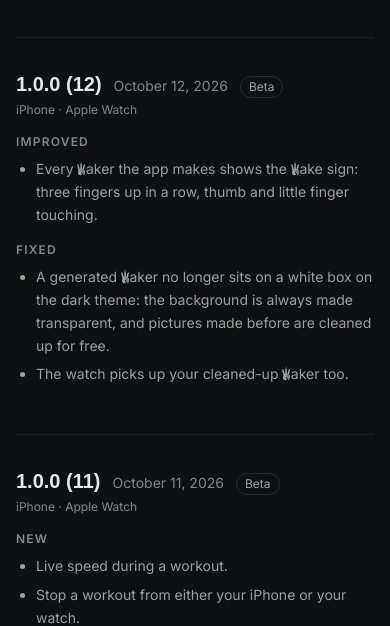
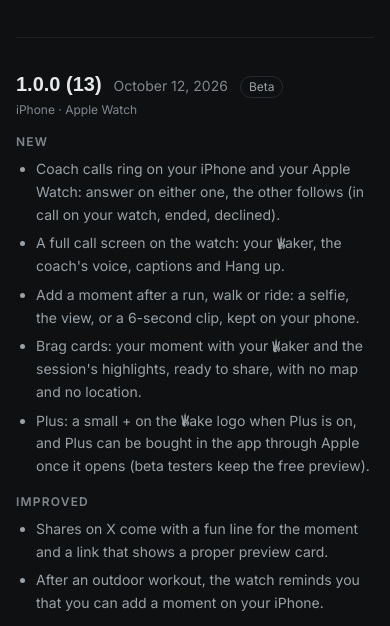
Before and after one commit to 4gjnbzb4zf-sudo/vvake-web, a Next.js app: page /en/releases in a window 390 px wide. Shown: the part 256-882 px from the top of the page. Built offline with nearby package versions, Linux system fonts and the light colour scheme; no server answers; a web font is replaced by a local one.

Commit message:
What's new: build 13 (coach calls on iPhone and watch, run moments and brag cards, Plus badge and in-app purchase ready)

```diff
--- a/src/data/releases.ts
+++ b/src/data/releases.ts
@@ -18,6 +18,42 @@
 }
 
 export const releases: Release[] = [
+  {
+    version: "1.0.0 (13)",
+    date: "2026-10-12",
+    channel: "beta",
+    devices: ["iphone", "watch"],
+    notes: {
+      en: {
+        added: [
+          "Coach calls ring on your iPhone and your Apple Watch: answer on either one, the other follows (in call on your watch, ended, declined).",
+          "A full call screen on the watch: your VVaker, the coach's voice, captions and Hang up.",
+          "Add a moment after a run, walk or ride: a selfie, the view, or a 6-second clip, kept on your phone.",
+          "Brag cards: your moment with your VVaker and the session's highlights, ready to share, with no map and no location.",
+          "Plus: a small + on the VVake logo when Plus is on, and Plus can be bought in the app through Apple once it opens (beta testers keep the free preview).",
+        ],
+        improved: [
+          "Shares on X come with a fun line for the moment and a link that shows a proper preview card.",
+          "After an outdoor workout, the watch reminds you that you can add a moment on your iPhone.",
+        ],
+        fixed: ["The coach call screen shows your whole VVaker in the circle, and the header no longer sits under the camera."],
+      },
+      fr: {
+        added: [
+          "Les appels du coach sonnent sur l'iPhone et sur l'Apple Watch : répondez sur l'un, l'autre suit (en appel sur la montre, terminé, refusé).",
+          "Un vrai écran d'appel sur la montre : votre VVaker, la voix du coach, les sous-titres et Raccrocher.",
+          "Ajoutez un moment après une course, une marche ou une sortie vélo : un selfie, la vue ou une vidéo de 6 secondes, gardés sur votre téléphone.",
+          "Les cartes à partager : votre moment avec votre VVaker et les temps forts de la séance, sans carte ni lieu.",
+          "Plus : un petit + sur le logo VVake quand Plus est actif, et Plus pourra s'acheter dans l'app via Apple dès son ouverture (les testeurs gardent l'aperçu gratuit).",
+        ],
+        improved: [
+          "Les partages sur X arrivent avec une phrase drôle pour le moment et un lien qui affiche un vrai aperçu.",
+          "Après une séance en extérieur, la montre rappelle qu'on peut ajouter un moment sur l'iPhone.",
+        ],
+        fixed: ["L'écran d'appel du coach montre votre VVaker en entier dans le cercle, et l'en-tête ne passe plus sous la caméra."],
+      },
+    },
+  },
   {
     version: "1.0.0 (12)",
     date: "2026-10-12",
```
